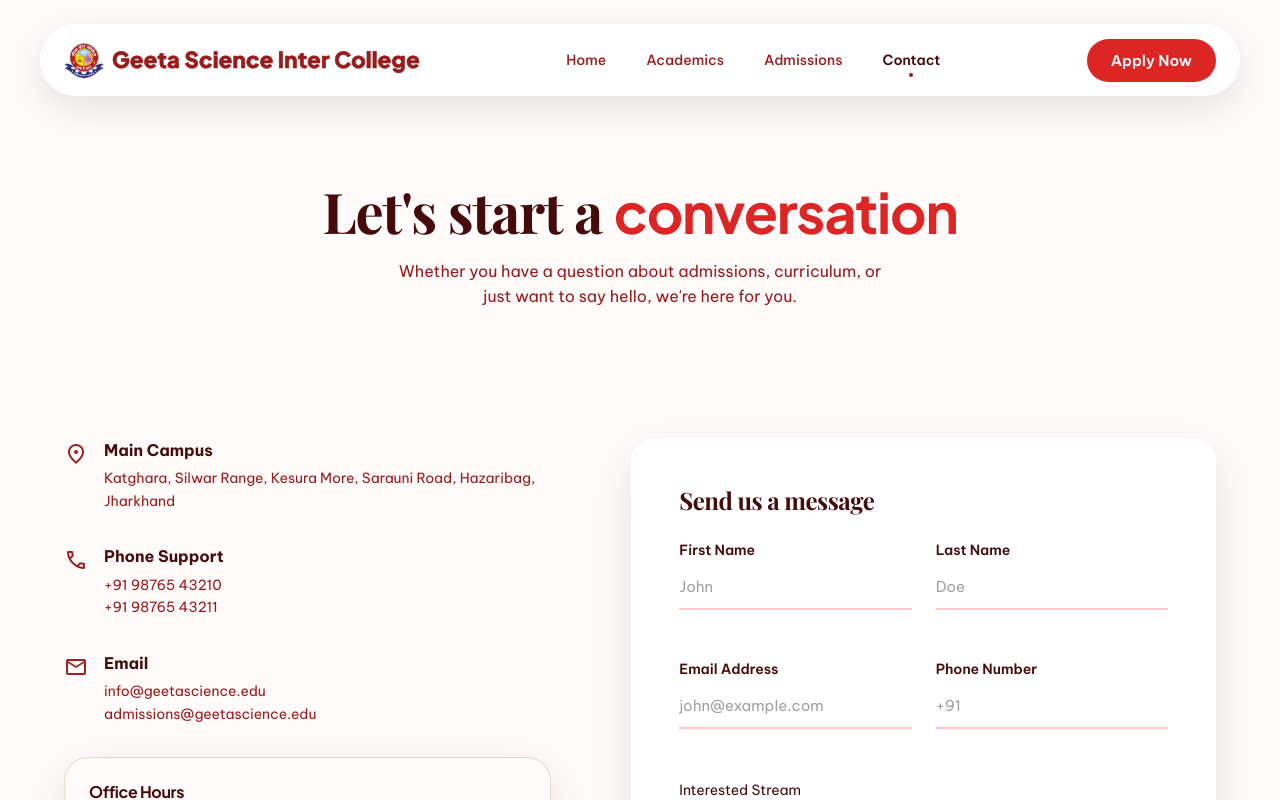
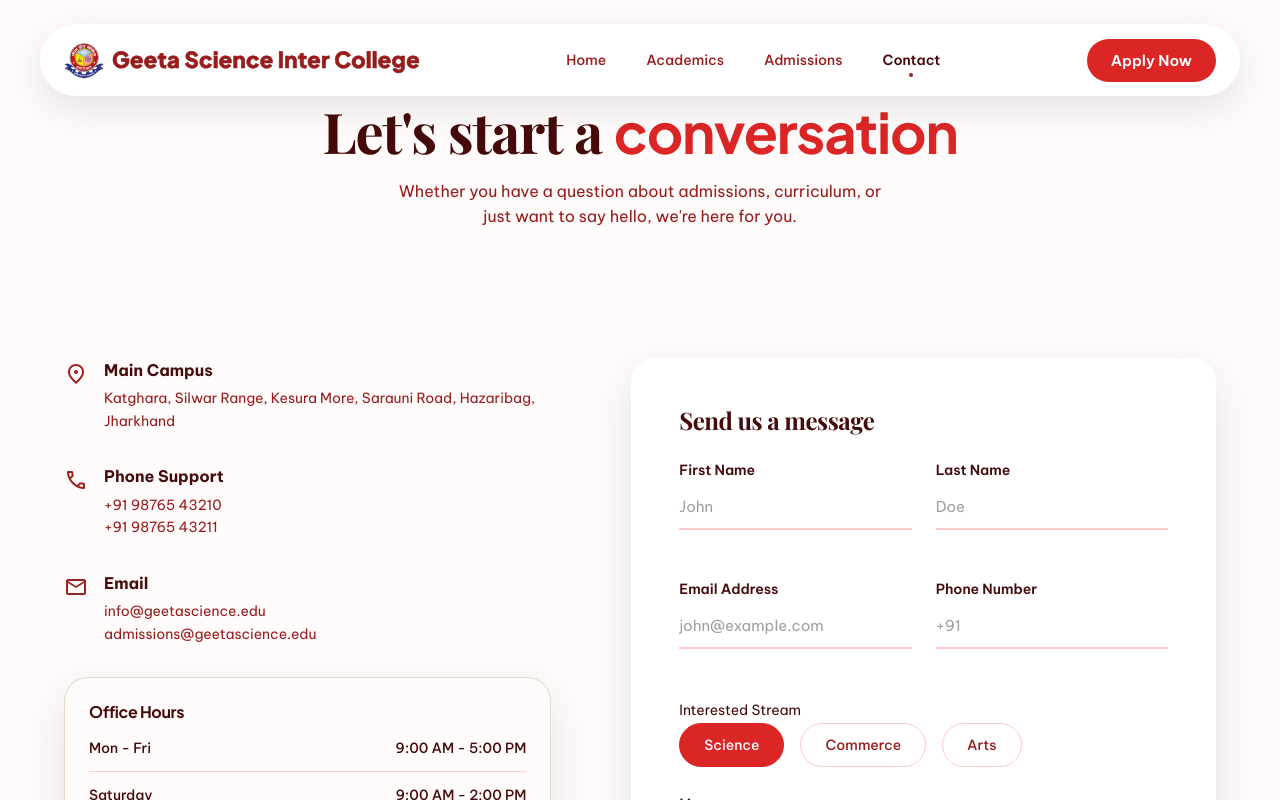
Before and after one commit to Subhampas1/geetascienceintercollege, a React (Vite) app: page /contact in a window 1280 px wide. Shown: the top 800 px of the page. Built offline with nearby package versions, Linux system fonts and the light colour scheme; a web font is replaced by a local one.

Commit message:
Decrease vertical gap between navbar and main heading on Contact page

```diff
--- a/src/pages/Contact.css
+++ b/src/pages/Contact.css
@@ -1,6 +1,6 @@
 /* Contact.css - 100% Fidelity */
 .contact-header {
-  padding: 180px 0 16px;
+  padding: 100px 0 16px;
 }
 
 .contact-header .hero-subtitle {
```
